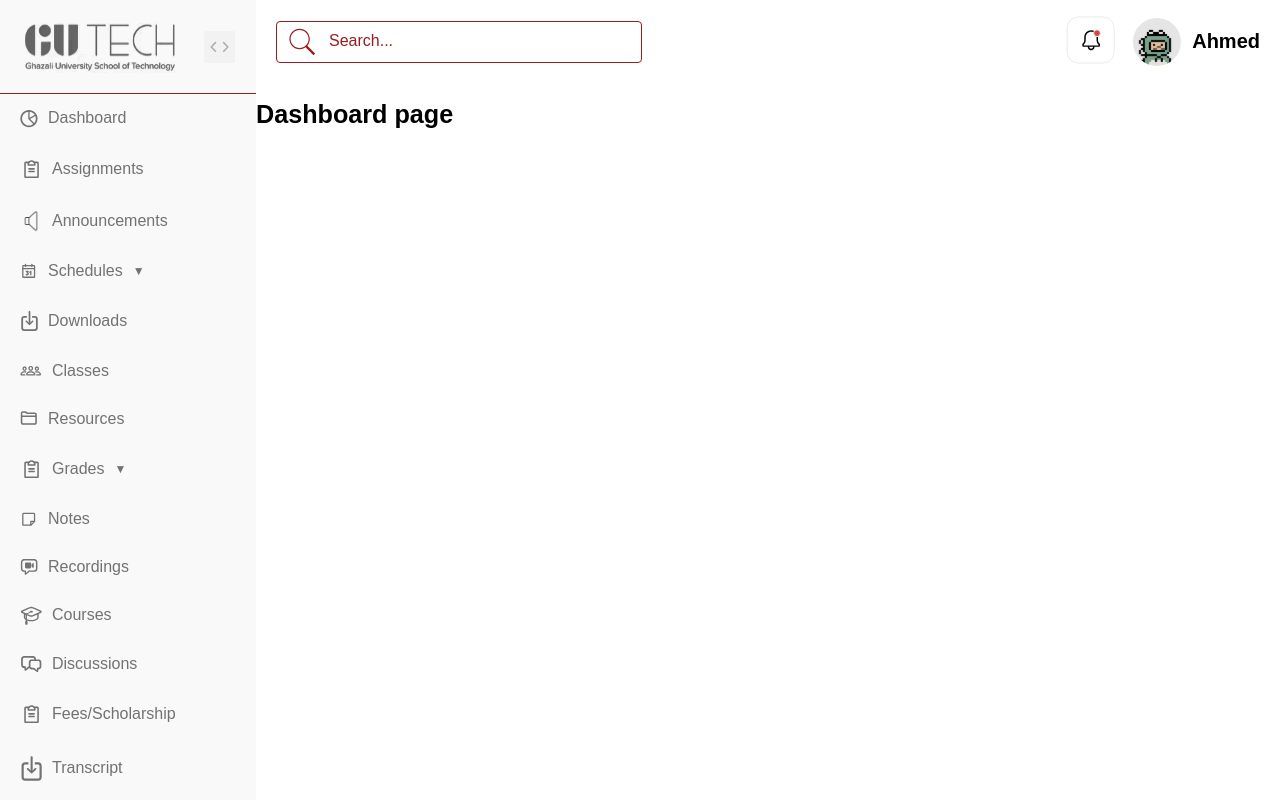
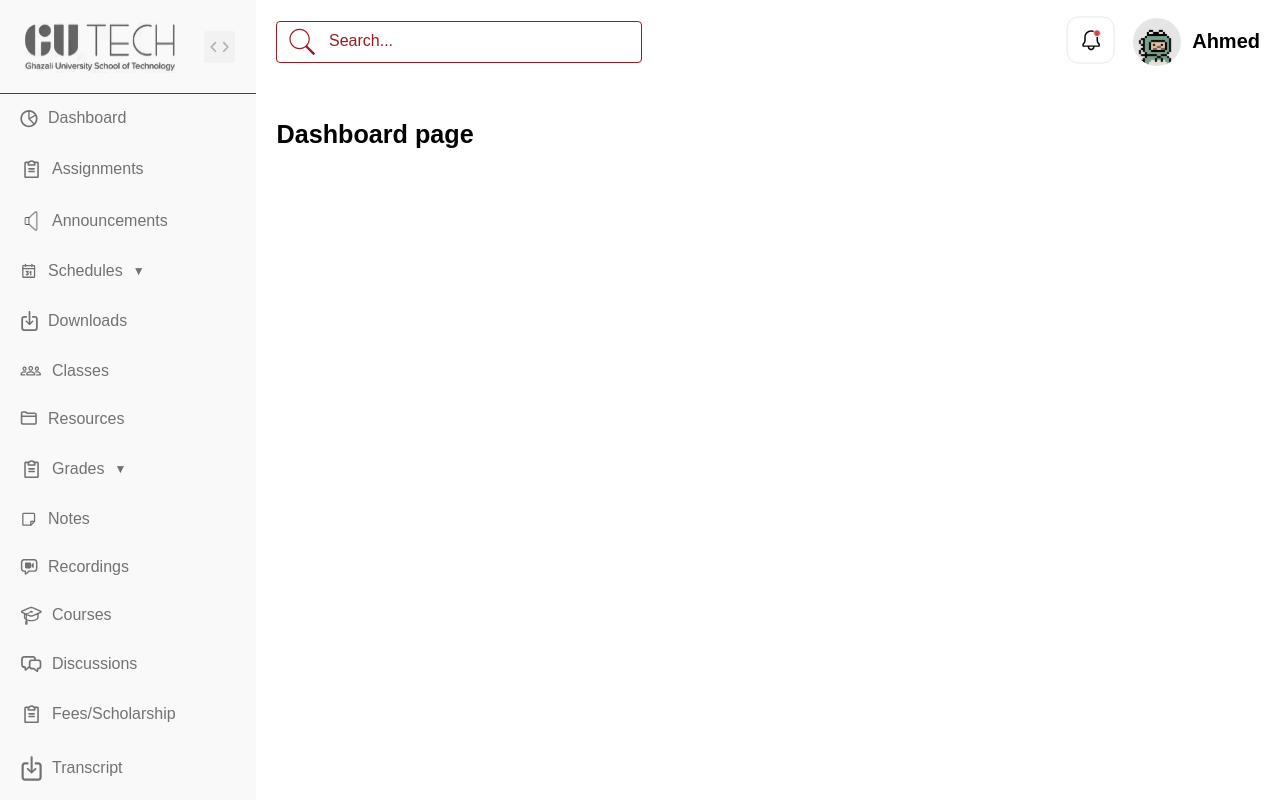
Before and after one commit to ZohaMobin/gutech-adminportal, a React (Create React App) app: page / in a window 1280 px wide. Built offline with nearby package versions, Linux system fonts and the light colour scheme.

Commit message:
minor changes in App.css

```diff
--- a/src/App.css
+++ b/src/App.css
@@ -26,3 +26,6 @@
 
 
 }
+.content{
+  padding :2% ;
+}
```
